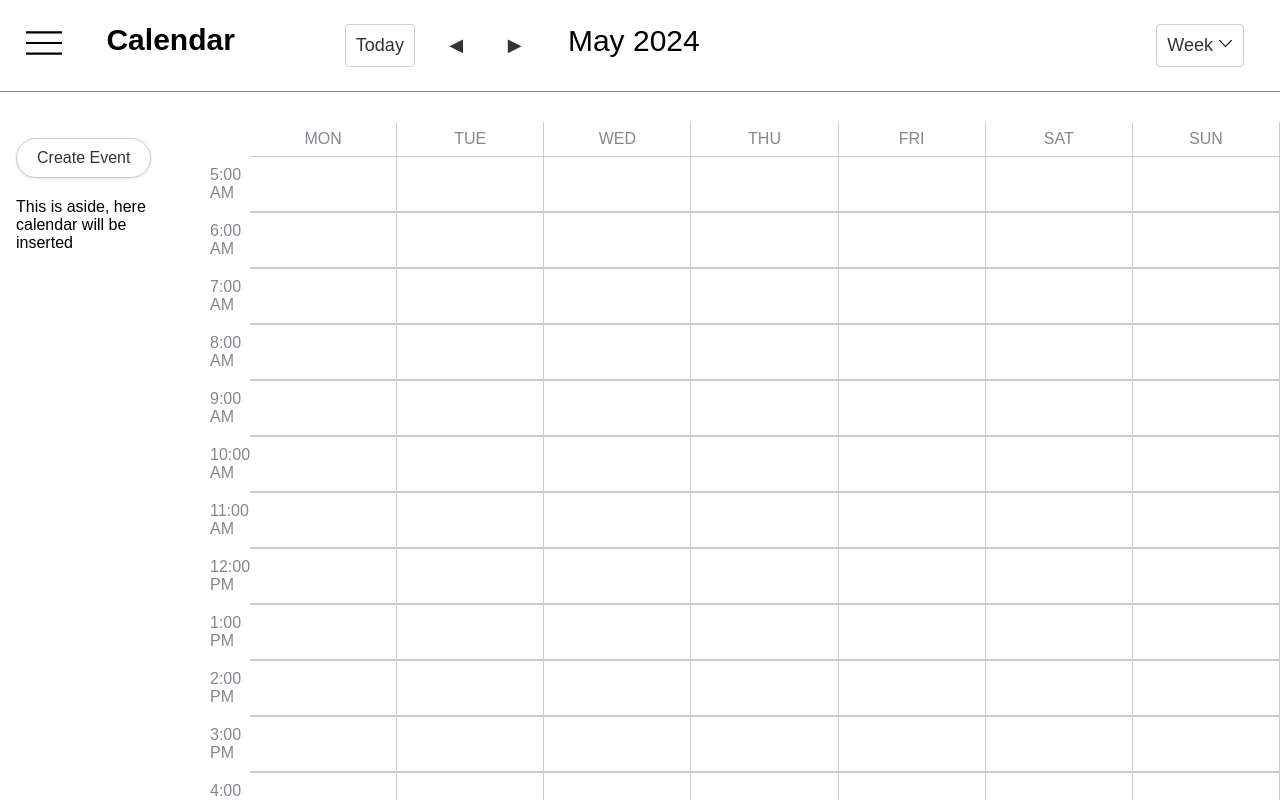
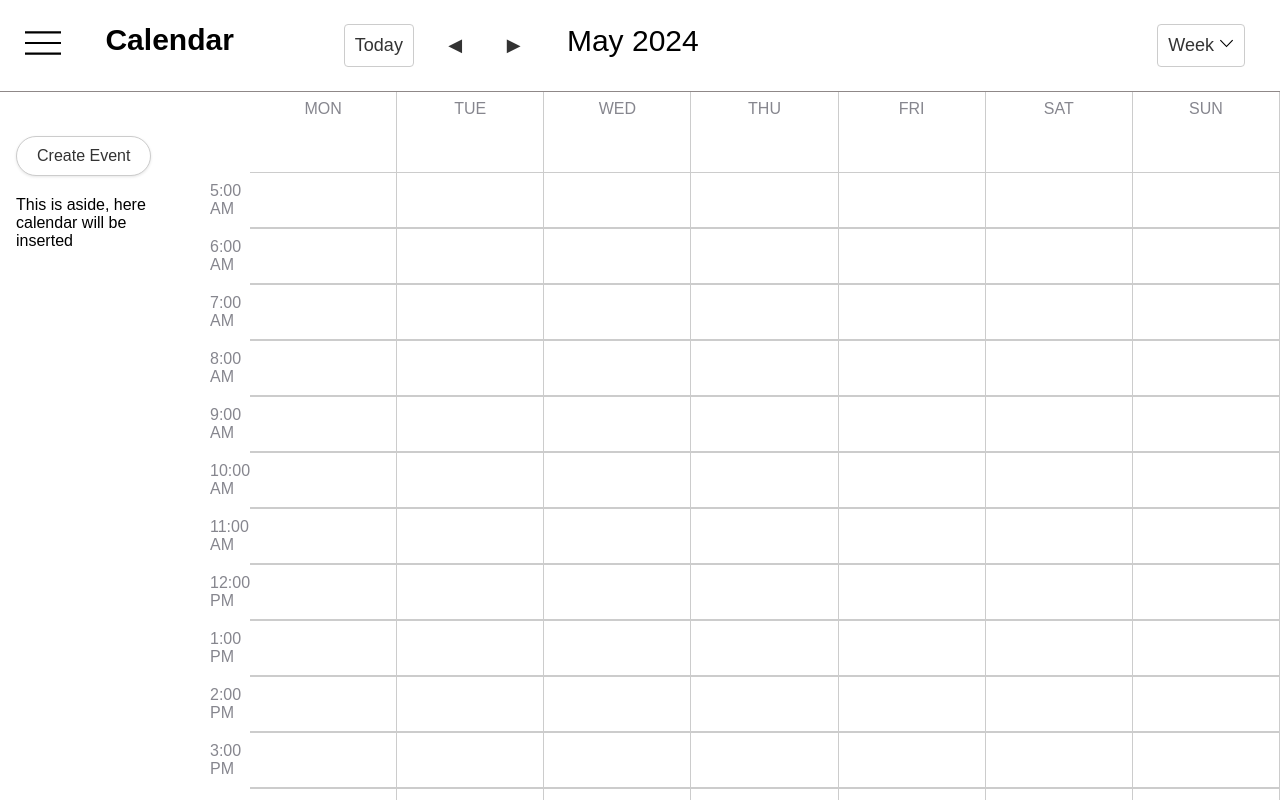
Before and after one commit to RokasMesk/Google_Calendar_v2, a plain HTML site: page index.html in a window 1280 px wide. Shown: the top 800 px of the page. Drawn offline with Linux system fonts and the light colour scheme.

Commit message:
scrolling features and grid change

```diff
--- a/index.html
+++ b/index.html
@@ -8,8 +8,8 @@
 </head>
 <body>
     <header class="calendar-header">
-        <div class="header-left">
-            <div class="header-group">
+        <div class="header-part">
+            <div class="header-group-controls">
                  <button class="header-button no-border svg">
                     <svg fill="#000000" width="36px" height="36px" viewBox="0 0 1920 1920" xmlns="http://www.w3.org/2000/svg">
                         <path d="M1920 1468.412v112.94H0v-112.94h1920Zm0-564.706v112.941H0V903.706h1920ZM1920 339v112.941H0V339h1920Z" fill-rule="evenodd"/>
@@ -17,14 +17,14 @@
                 </button>
                 <span class="calendar-title">Calendar</span>
             </div>
-            <div class="header-group">
+            <div class="header-group-controls">
                 <button class="header-button">Today</button>
                 <button class="header-button no-border">◀</button>
                 <button class="header-button no-border">▶</button>
                 <span class="current-month">May 2024</span>
             </div>
         </div>
-        <div class="header-right">
+        <div class="header-part">
             <button class="header-button svg">Week
                 <svg width="15px" height="15px" viewBox="0 0 1024 1024" class="icon"  version="1.1" xmlns="http://www.w3.org/2000/svg">
                     <path d="M903.232 256l56.768 50.432L512 768 64 306.432 120.768 256 512 659.072z" fill="#000000" />
@@ -32,20 +32,20 @@
             </button>
         </div>
     </header>
-    <div class="week-header">
-        <div class="day">MON</div>
-        <div class="day">TUE</div>
-        <div class="day">WED</div>
-        <div class="day">THU</div>
-        <div class="day">FRI</div>
-        <div class="day">SAT</div>
-        <div class="day">SUN</div>
-    </div>
     <aside class="month-aside">
         <button class="add-event-button">Create Event</button>
         <p>This is aside, here calendar will be inserted</p>
     </aside>
     <main class="calendar-main">
+        <div class="week-header">
+            <div class="day">MON</div>
+            <div class="day">TUE</div>
+            <div class="day">WED</div>
+            <div class="day">THU</div>
+            <div class="day">FRI</div>
+            <div class="day">SAT</div>
+            <div class="day">SUN</div>
+        </div>
         <div class="time-column">
             <div class="timestamp">5:00 AM</div>
             <div class="timestamp">6:00 AM</div>
--- a/script.js
+++ b/script.js
@@ -1,4 +1,4 @@
-function fillCells() {
+function renderCalendarCells() {
     document.addEventListener('DOMContentLoaded', () => {
         const calendarCells = document.getElementById('calendarCells');
         const cellsInOneColumn= 19;
@@ -12,7 +12,7 @@ function fillCells() {
 }
 
 function init() {
-    fillCells();
+    renderCalendarCells();
 }
 
 init();
--- a/styles.css
+++ b/styles.css
@@ -9,36 +9,34 @@
 }
 body {
     display: grid;
-    grid-template-rows: auto auto 1fr;
+    grid-template-rows:auto 1fr;
     grid-template-columns: 200px 1fr;
     height: 100vh;
     margin: 0;
     font-family: Arial, sans-serif;
-
+    overflow: none;
+    overscroll-behavior: none;
 }
 .calendar-header {
     display: flex;
     justify-content: space-between;
     align-items: center;
     background-color: var(--background-color);
-    grid-row: 1;
+    grid-row: 1 / 2;
     grid-column: 1 / 3;
-    padding: 8px 16px;
+    padding: 15px 15px;
     border-bottom: var(--grid-border-color);
     margin-bottom: 30px;
-    padding-top: 15px;
-    padding-bottom: 15px;
     border-bottom:  1px solid var(--grid-border-color);
+    position: fixed;
+    top: 0;
+    width: 100%;
+    z-index: 1;
 }
-.header-group {
+.header-group-controls {
     margin-right: 100px;
 }
-.header-left {
-    display: flex;
-    align-items: center;
-    justify-content: center;
-}
-.header-right {
+.header-part {
     display: flex;
     align-items: center;
     justify-content: center;
@@ -69,28 +67,17 @@ body {
     font-size: var(--nav-font-size);
     margin-left: 12px;
 }
-.week-header {
-    grid-column: 2 / 3;
-    grid-row: 2;
-    display: grid;
-    grid-template-columns: 50px repeat(7, 1fr);
-    color:var(--grid-font-color);
-    background-color: var(--background-color);
-}
-.day {
-    text-align: center;
-    padding: 0.5em;
-    background-color: var(--background-color);
-    border-right: 1px solid #ccc;
-}
-.day:first-child {
-    grid-column: 2;
-}
 .month-aside {
-    grid-column: 1;
-    grid-row: 2 / 4;
+    grid-column: 1 / 2;
+    grid-row: 2 / 3;
     padding: 16px;
     background-color: var(--background-color);
+    position: fixed;
+    top: 120px;
+    bottom: 0;
+    overflow-y: auto;
+    z-index:2;
+    width:200px;
 }
 .add-event-button {
     display: flex;
@@ -106,12 +93,35 @@ body {
     color: #333;
 }
 .calendar-main {
-    grid-column: 2;
-    grid-row: 3;
+    grid-column: 2 / 3;
+    grid-row: 2 / 3;
     display: grid;
     grid-template-columns: 50px 1fr;
+    grid-template-rows:auto 1fr;
     gap: 0;
     background-color: #e0e0e0;
+    overflow-y: auto;
+}
+.week-header {
+    grid-column: 1 / span 2;
+    display: grid;
+    grid-template-columns: 50px repeat(7, 1fr);
+    color:var(--grid-font-color);
+    background-color: var(--background-color);
+    margin-top:92px;
+    top:92px;
+    position: sticky;
+    height: 80px;
+    z-index: 1;
+}
+.day {
+    text-align: center;
+    padding: 0.5em;
+    background-color: var(--background-color);
+    border-right: 1px solid #ccc;
+}
+.day:first-child {
+    grid-column: 2;
 }
 .time-column {
     display: grid;
@@ -119,7 +129,6 @@ body {
     background-color: #fff;
     color:var(--grid-font-color);
 }
-
 .timestamp {
     background-color: white;
     padding: 10px;
@@ -130,7 +139,6 @@ body {
     grid-template-columns: repeat(7, 1fr);
     grid-template-rows: repeat(19, 1fr);
     background-color: #fff;
-
 }
 .cell {
     border: 1px solid #ccc;
```
